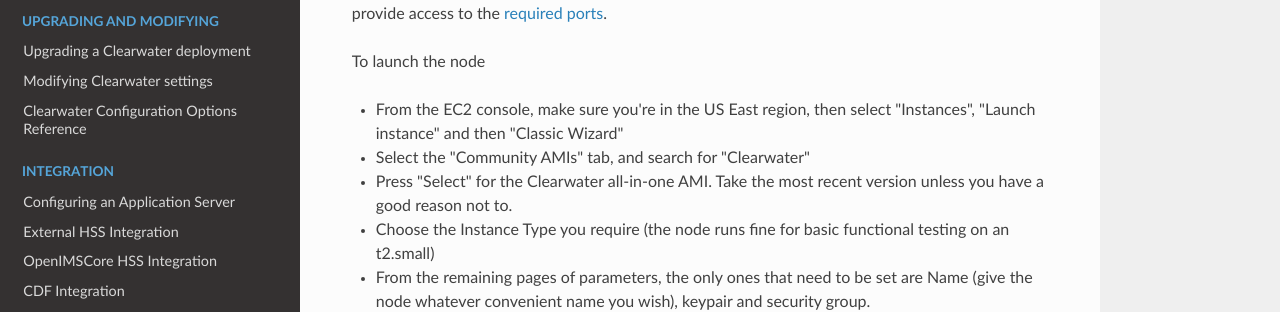
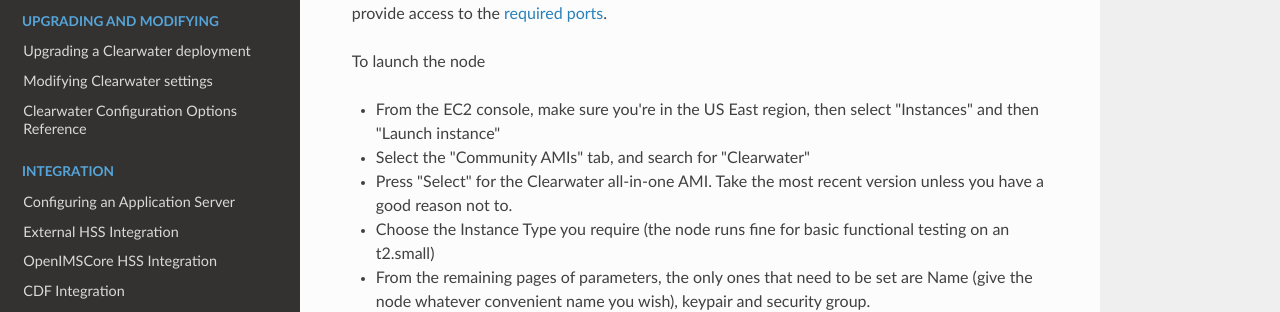
Before and after one commit to Metaswitch/clearwater-readthedocs, an MkDocs documentation site: the page built from docs/All_in_one_EC2_AMI_Installation.md, in a window 1280 px wide and 1123 px high. Shown: the part 382-694 px from the top of the window. Built offline with MkDocs 1.6.1, drawn with Linux system fonts in a browser that asks for light colours; nearby versions of some CDN libraries; old or Windows-style settings are respelled for this version of MkDocs.

Commit message:
EC2 no longer prompts you for the classic wizard

```diff
--- a/docs/All_in_one_EC2_AMI_Installation.md
+++ b/docs/All_in_one_EC2_AMI_Installation.md
@@ -10,7 +10,7 @@ Before you launch the node, you will need an EC2 keypair, and a security group c
 
 To launch the node
 
-*  From the EC2 console, make sure you're in the US East region, then select "Instances", "Launch instance" and then "Classic Wizard"
+*  From the EC2 console, make sure you're in the US East region, then select "Instances" and then "Launch instance"
 *  Select the "Community AMIs" tab, and search for "Clearwater"
 *  Press "Select" for the Clearwater all-in-one AMI. Take the most recent version unless you have a good reason not to.
 *  Choose the Instance Type you require (the node runs fine for basic functional testing on an t2.small)
```
